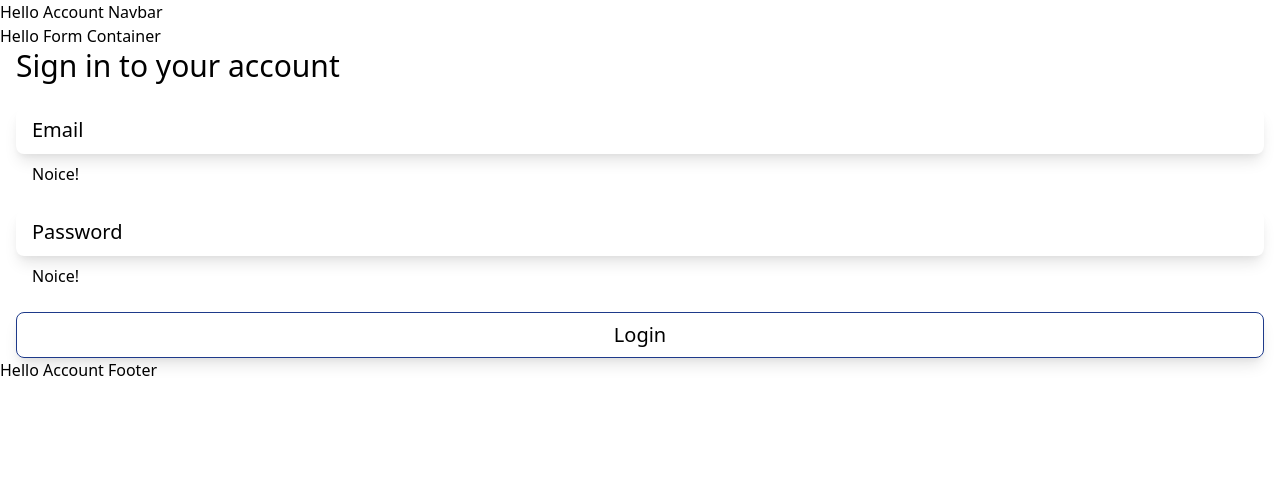
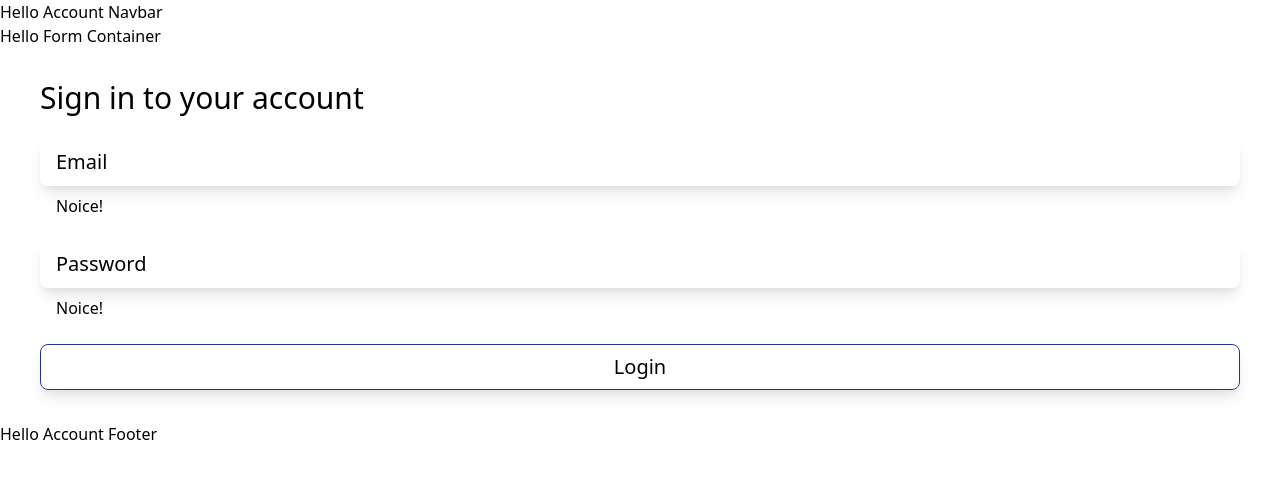
Before and after one commit to BlackCubes/foodtrucks-django-react, a React (Create React App) app in the folder frontend/: page /login in a window 1280 px wide. Shown: the top 478 px of the page. Built offline with nearby package versions, Linux system fonts and the light colour scheme.

Commit message:
Added Tailwind Classes: py-8 and px-6 to mail div tag

```diff
--- a/frontend/src/containers/LoginPage.js
+++ b/frontend/src/containers/LoginPage.js
@@ -68,7 +68,7 @@ const LoginPage = ({ FormContainerComponent }) => {
         formFields={loginFormFields}
       />
 
-      <div className="mx-4">
+      <div className="mx-4 py-8 px-6">
         <div>
           <h3 className="text-3xl">Sign in to your account</h3>
         </div>
```
